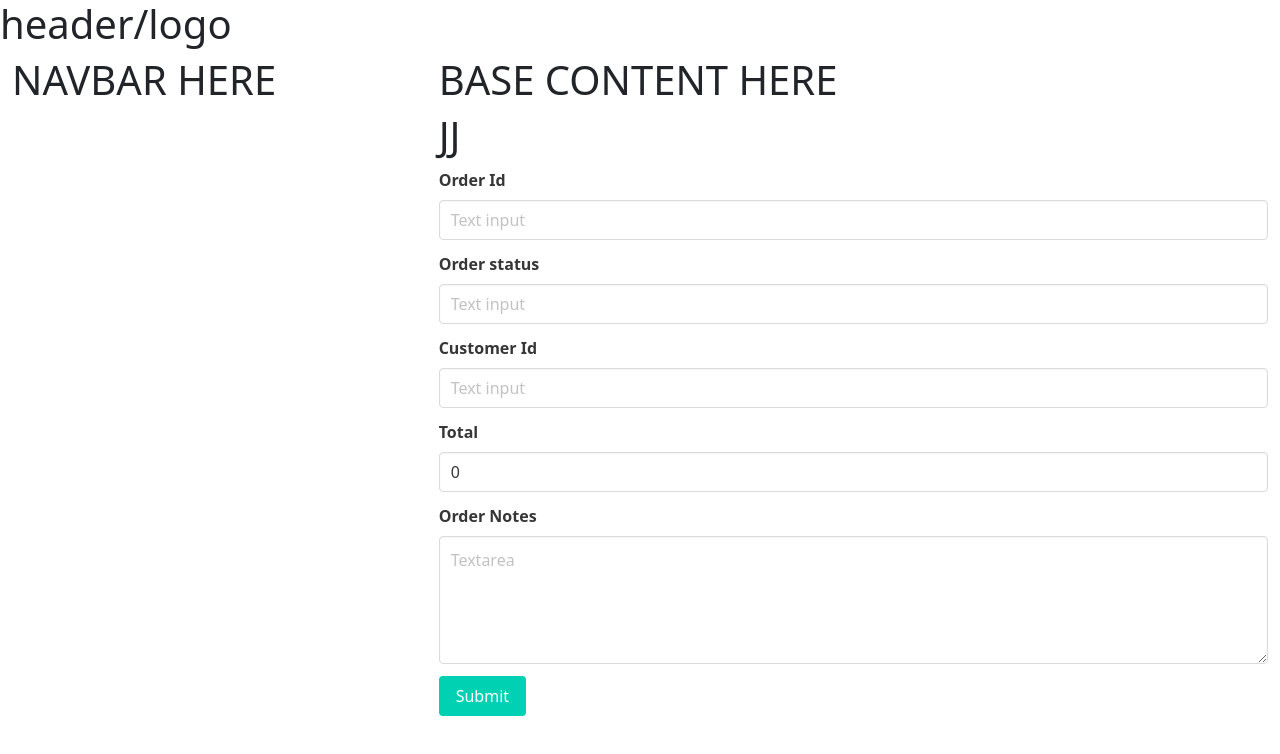
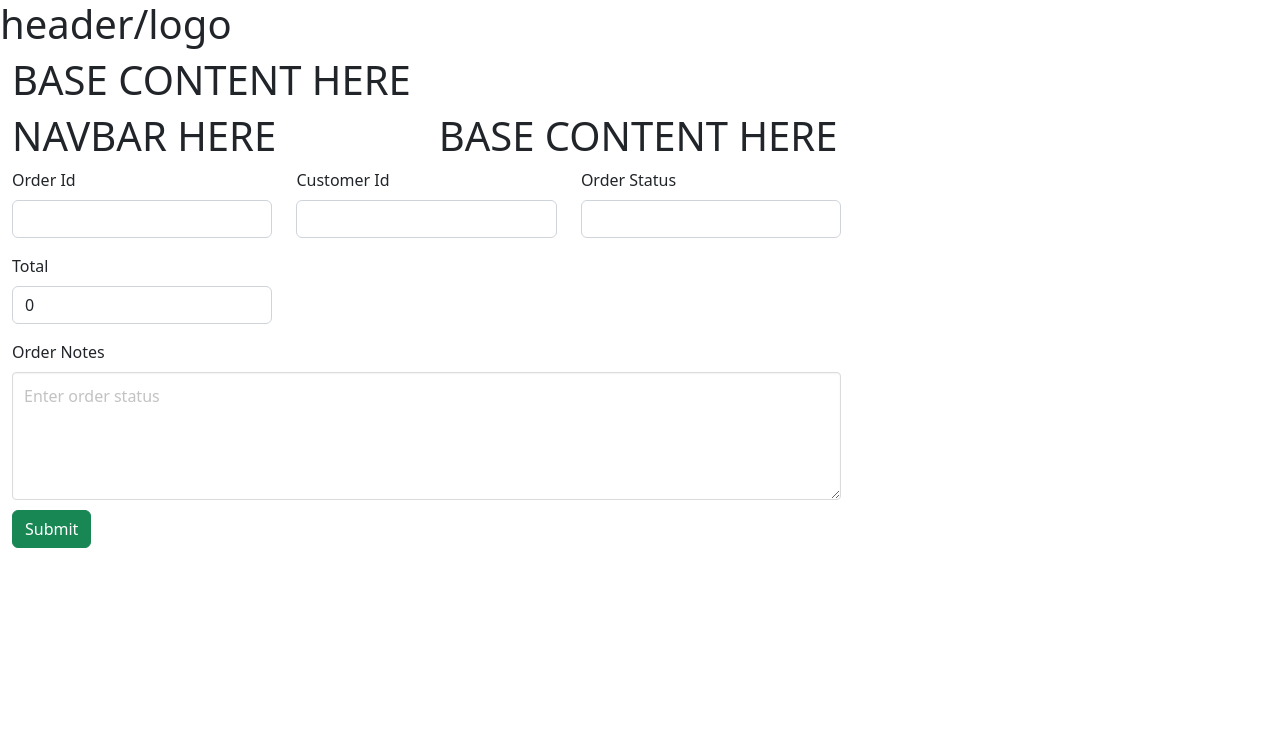
Before and after one commit to EICPCohort6/capstone-order-tracking, a React (Create React App) app in the folder FrontEnd/front-end/: page / in a window 1280 px wide. Shown: the top 754 px of the page. Built offline with nearby package versions, Linux system fonts and the light colour scheme.

Commit message:
form revised to use reactstrap

```diff
--- /dev/null
+++ b/FrontEnd/front-end/src/pages/customerForm.js
@@ -0,0 +1,98 @@
+import React, {useState } from "react";
+import { Row, Form, Col, FormGroup, Label, Input, Button } from "reactstrap";
+
+const CustomerForm = () => {
+    const [orderId, setOrderId] = useState(null);
+    const [orderStatus, setOrderStatus] = useState(null);
+    const [customerId, setCustomerId] = useState(null);
+    const [total, setTotal] = useState(0);
+    const [orderNotes, setOrderNotes] = useState(null);
+
+    const handleSubmit = () => {
+      const orderObject = {
+        orderId,
+        orderStatus,
+        customerId,
+        total,
+        orderNotes,
+        timestamp: Date.now()
+      };
+      console.log(orderObject);
+      const orderString = JSON.stringify(orderObject);
+      alert("Order was submitted with the following details: " + orderString);
+    };
+
+    return (
+      <Form>
+        <Row>
+          <Col md={4}>
+            <FormGroup>
+              <Label for="firstName">Order Id</Label>
+              <Input
+                id="firstName"
+                value={orderId}
+                onChange={(event) => {
+                  setOrderId(event.target.value);
+                }}
+              />
+            </FormGroup>
+          </Col>
+          <Col md={4}>
+            <FormGroup>
+              <Label for="customerId">Customer Id</Label>
+              <Input
+                id="customerId"
+                value={customerId}
+                onChange={(event) => {
+                  setCustomerId(event.target.value);
+                }}
+              />
+            </FormGroup>
+          </Col>
+          <Col md={4}>
+            <FormGroup>
+              <Label for="orderStatus">Order Status</Label>
+              <Input
+                id="orderStatus"
+                value={orderStatus}
+                onChange={(event) => {
+                  setOrderStatus(event.target.value);
+                }}
+              />
+            </FormGroup>
+          </Col>
+          <Col md={4}>
+            <FormGroup>
+              <Label for="lastName">Total</Label>
+              <Input
+                id="lastName"
+                value={total}
+                onChange={(event) => {
+                  setTotal(event.target.value);
+                }}
+              />
+            </FormGroup>
+          </Col>
+        </Row>
+
+        <FormGroup>
+          <Label for="customerNotes">Order Notes</Label>
+          <div className="control" style={{ marginBottom: "10px" }}>
+            <textarea
+              className="textarea"
+              placeholder="Enter order status"
+              value={orderNotes}
+              onChange={(event) => {
+                setOrderNotes(event.target.value);
+              }}
+            />
+          </div>
+          <Button color="success" onClick={handleSubmit}>
+            Submit
+          </Button>
+        </FormGroup>
+      </Form>
+    );
+  };
+
+  export default CustomerForm;
--- a/FrontEnd/front-end/src/pages/mainPage.js
+++ b/FrontEnd/front-end/src/pages/mainPage.js
@@ -1,18 +1,22 @@
 import React from "react";
 import { Row, Container, Col } from "reactstrap";
-import OrdersPage from "./ordersPage";
+import CustomerForm from "./customerForm";
 const MainPage = () => {
   return (
     <>
       <h1>header/logo</h1>
       <Container fluid>
-        <Row>
+           <Col xs="8">
+            <h1>BASE CONTENT HERE</h1>
+          </Col> <Row>
           <Col xs="4">
             <h1>NAVBAR HERE</h1>
           </Col>
           <Col xs="8">
             <h1>BASE CONTENT HERE</h1>
-            <OrdersPage/>
+          </Col>
+          <Col xs="8">
+            <CustomerForm/>
           </Col>
 
         </Row>
--- a/FrontEnd/front-end/src/pages/ordersPage.js
+++ b/FrontEnd/front-end/src/pages/ordersPage.js
@@ -1,76 +1,9 @@
-import React, {useState } from "react";
+
 
 const OrdersPage = () => {
-    const [orderId, setOrderId] = useState(null);
-    const [orderStatus, setOrderStatus] = useState(null);
-    const [customerId, setCustomerId] = useState(null);
-    const [total, setTotal] = useState(0);
-    const [orderNotes, setOrderNotes] = useState(null)
-
-    const handleSubmit = () => {
-        const orderObject = {
-            orderId,
-            orderStatus,
-            customerId,
-            total,
-            orderNotes,
-            timestamp: Date.now()
-        }
-        console.log(orderObject);
-        const orderString = JSON.stringify(orderObject);
-        alert("Order was submitted with the following details: " + orderString)
-    }
     return (
       <>
-        <h1>JJ</h1>
-<div>
-<div class="field">
-  <label class="label">Order Id</label>
-  <div class="control">
-    <input class="input" type="text" value={orderId} onChange={(event) => {
-        setOrderId(event.target.value)
-    }} placeholder="Text input" />
-  </div>
-</div>
-<div class="field">
-  <label class="label">Order status</label>
-  <div class="control">
-    <input class="input" type="text" placeholder="Text input" value={orderStatus} onChange={(event) => {
-        setOrderStatus(event.target.value)
-    }} />
-  </div>
-</div>
-<div class="field">
-  <label class="label">Customer Id</label>
-  <div class="control">
-    <input class="input" type="text" placeholder="Text input" value={customerId} onChange={(event) => {
-        setCustomerId(event.target.value)
-    }}  />
-  </div>
-</div>
-<div class="field">
-  <label class="label">Total</label>
-  <div class="control">
-    <input class="input" type="text" placeholder="Total Amount" value={total} onChange={(event) => {
-        setTotal(event.target.value)
-    }} />
-  </div>
-</div>
-
-<div class="field">
-  <label class="label">Order Notes</label>
-  <div class="control">
-    <textarea class="textarea" placeholder="Textarea" value={orderNotes} onChange={(event) => {
-        setOrderNotes(event.target.value)
-    }} />
-  </div>
-</div>
-
-<div class="control">
-  <button class="button is-primary" onClick={() => handleSubmit()}>Submit</button>
-</div>
-
-</div>
+      This is my order page
       </>
     );
   };
```
